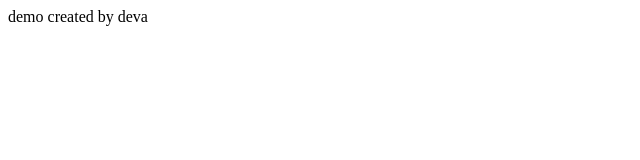
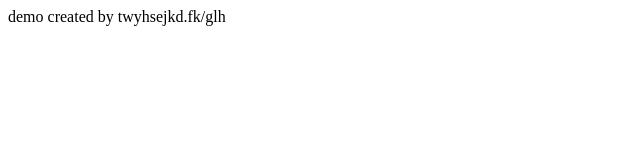
Before and after one commit to libinpmathew07/demo_for_deva, a plain HTML site: page demo/demo.html in a window 1280 px wide. Shown: the whole page, without its empty margins (0-640 px from the left). Drawn offline with Linux system fonts and the light colour scheme.

Commit message:
Update demo.html

```diff
--- a/demo/demo.html
+++ b/demo/demo.html
@@ -1,3 +1,3 @@
 <html>
-    demo created by deva
+    demo created by twyhsejkd.fk/glh
 </html>
```
